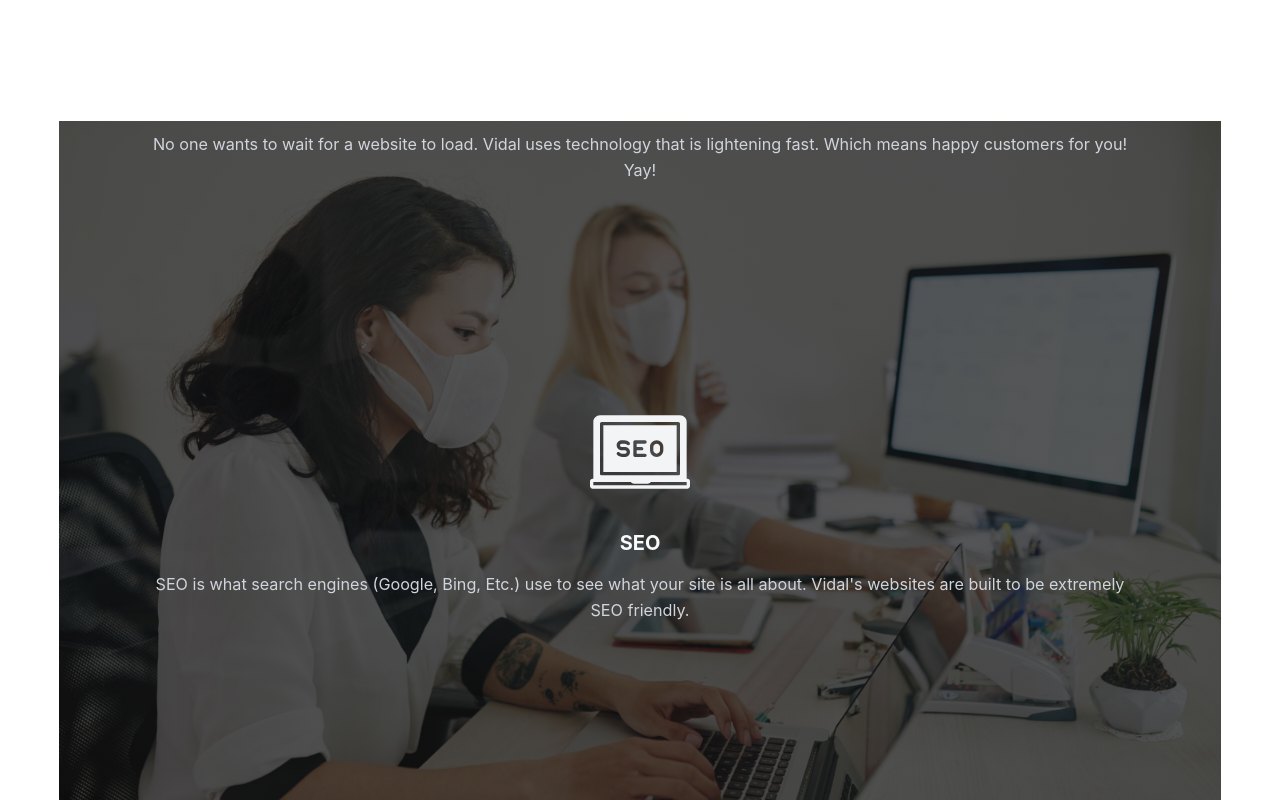
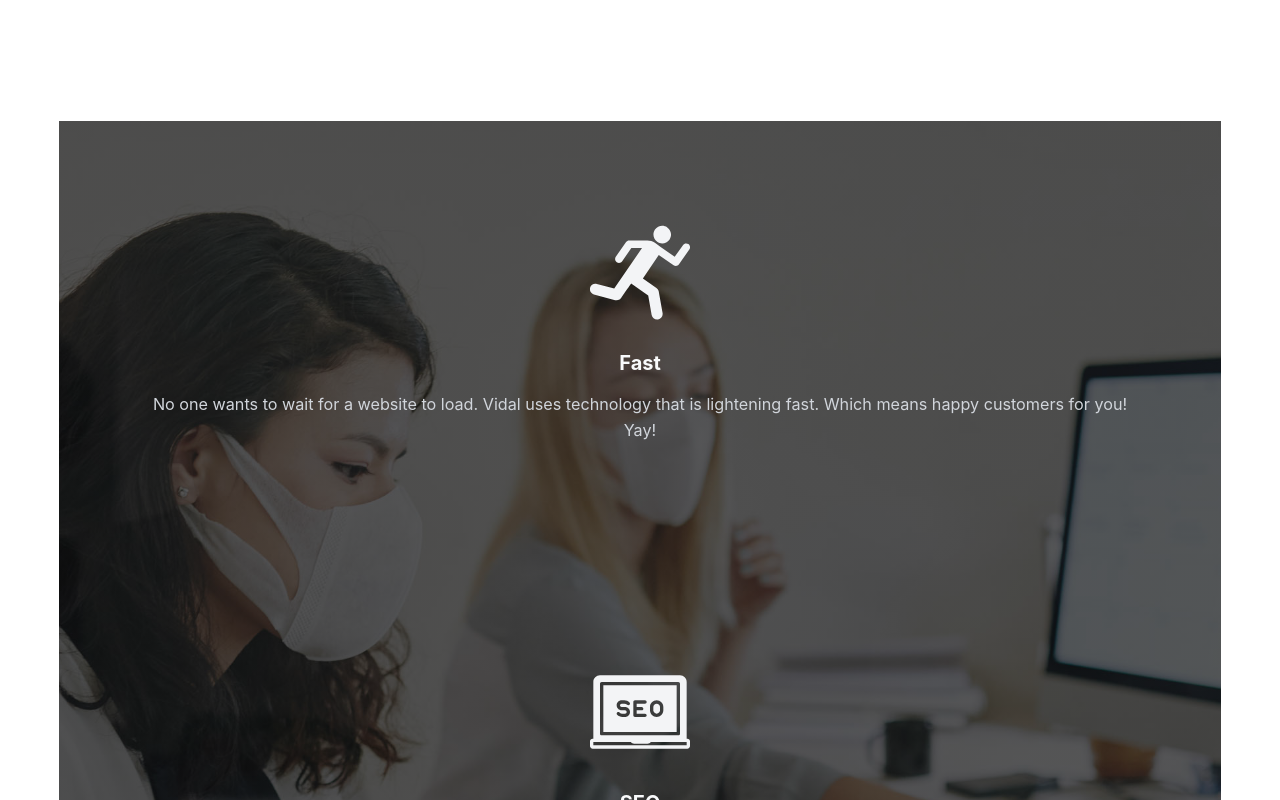
Before and after one commit to raglandc/vidal-production, a Next.js app: page / in a window 1280 px wide. Shown: the part 960-1760 px from the top of the page. Built offline with nearby package versions, Linux system fonts and the light colour scheme.

Commit message:
styles without fixed scroll on divs

```diff
--- a/components/sections/AboutPageSections/threeDSection.module.css
+++ b/components/sections/AboutPageSections/threeDSection.module.css
@@ -6,7 +6,7 @@
 
   background: linear-gradient(rgba(17, 17, 17, 0.7), rgba(17, 17, 17, 0.7)),
     url("./../../../public/images/about/lightbulb.jpg");
-  background-attachment: fixed;
+  /* background-attachment: fixed; */
   background-repeat: no-repeat;
   background-position: center;
   background-size: cover;
--- a/components/sections/HomePageSections/PerkSection.module.css
+++ b/components/sections/HomePageSections/PerkSection.module.css
@@ -5,11 +5,11 @@
   align-items: center;
   justify-content: center;
   max-width: 100%;
-  height: 100vh;
+  min-height: 100vh;
 
   background: linear-gradient(rgba(17, 17, 17, 0.7), rgba(17, 17, 17, 0.7)),
     url("../../../public/images/home/workers-with-masks.jpg");
-  background-attachment: fixed;
+  /* background-attachment: fixed; */
   background-repeat: no-repeat;
   background-position: center;
   background-size: cover;
```
